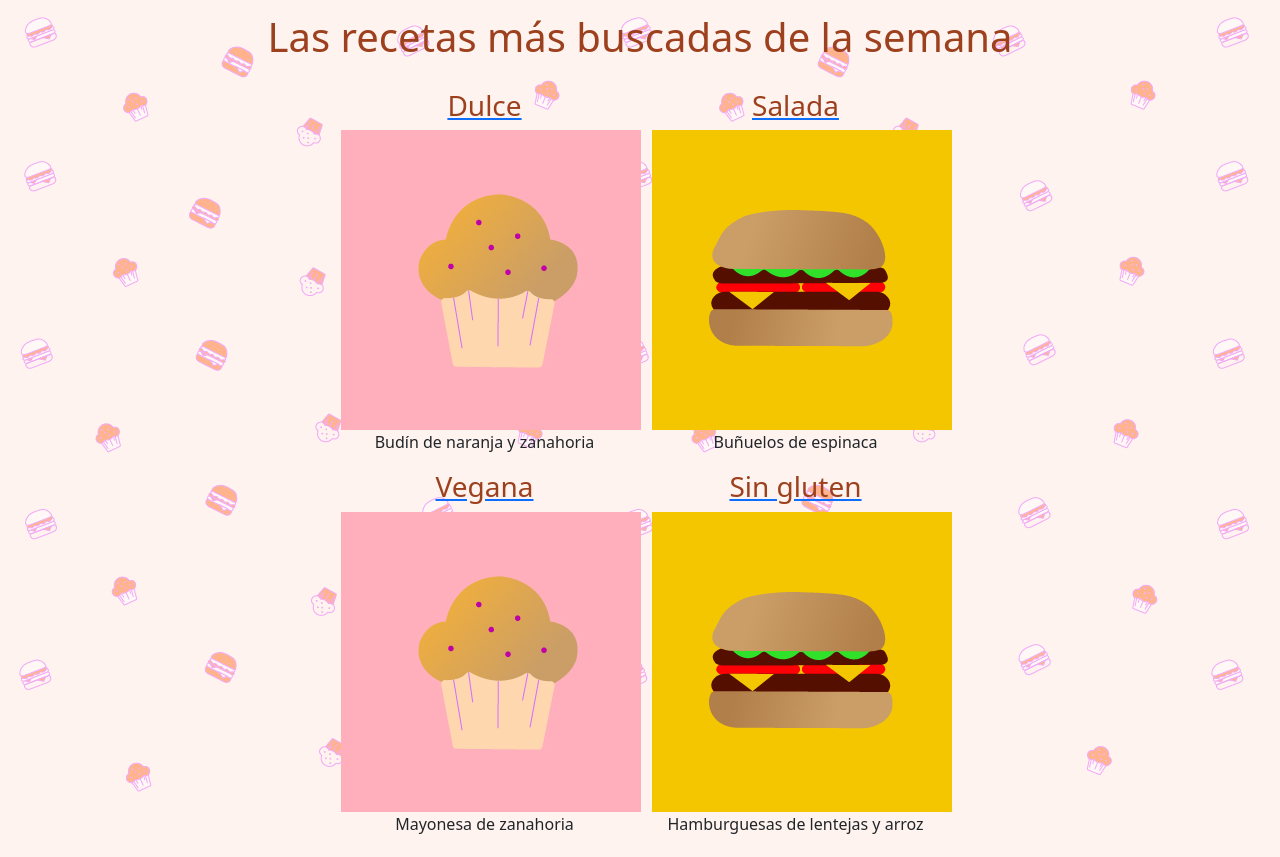
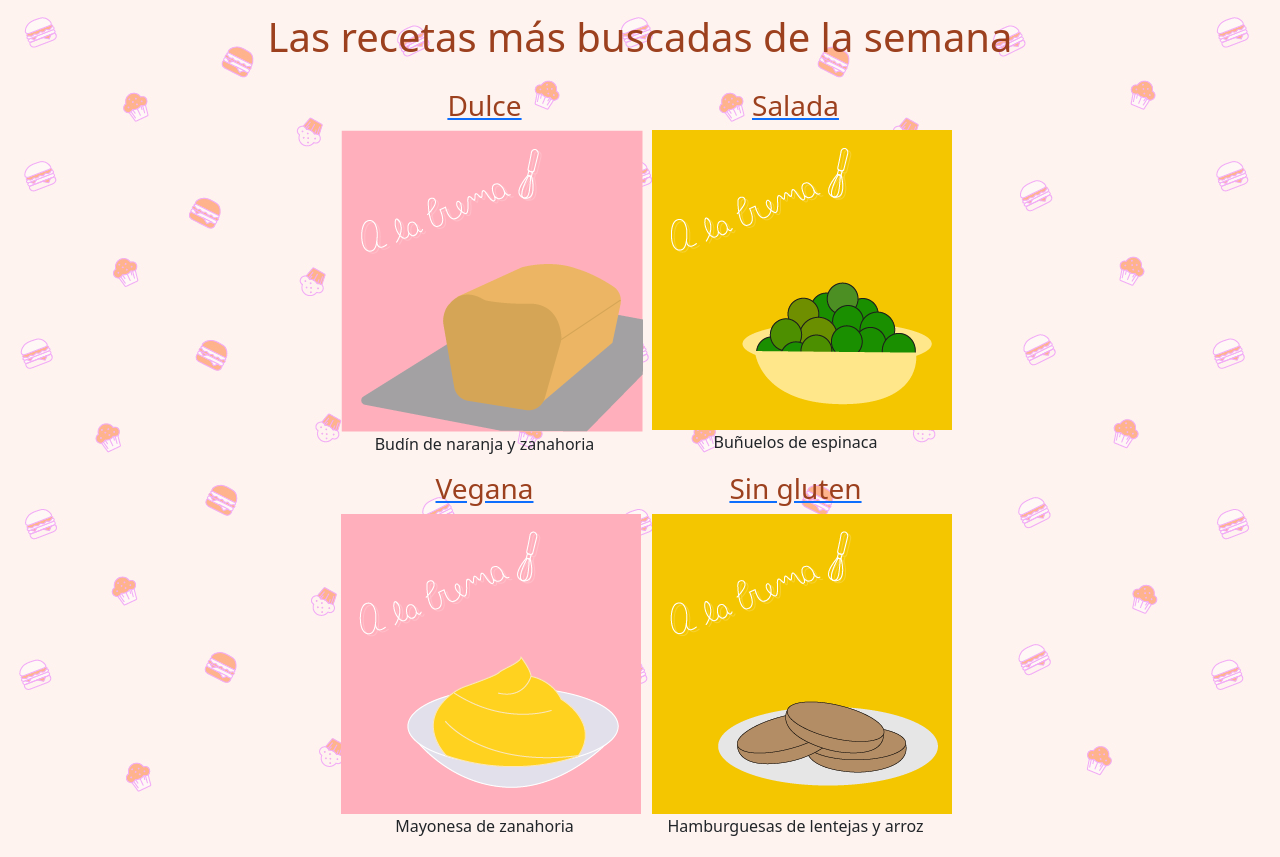
Before and after one commit to luborrovinsky/clase-coder, a website: page index.html in a window 1280 px wide. Shown: the part 757-1614 px from the top of the page. Drawn offline with nearby package versions, Linux system fonts and the light colour scheme.

Commit message:
agregado de imagenes

```diff
--- a/index.html
+++ b/index.html
@@ -104,22 +104,22 @@
 
             <div class="row justify-content-center text-center">
               <div class="col-md-3 col-sm-6 col-">
-                <a href="pages/dulces.html"> <h3>Dulce</h3><img src="img/cupcake-vector.jpg" alt="Budín de naranja y zanahoria"></a>
+                <a href="pages/dulces.html"> <h3>Dulce</h3><img src="img/budin.png" alt="Budín de naranja y zanahoria"></a>
                 <p>Budín de naranja y zanahoria</p>
               </div>
               <div class="col-md-3 col-sm-6">
-                <a href="pages/saladas.html"> <h3>Salada</h3><img src="img/hamburguesa-vector.jpg" alt="Buñuelos de espinaca"></a>
+                <a href="pages/saladas.html"> <h3>Salada</h3><img src="img/buñuelos.png" alt="Buñuelos de espinaca"></a>
                 <p>Buñuelos de espinaca</p>
               </div>
             </div>
 
             <div class="row justify-content-center text-center">
               <div class="col-md-3 col-sm-6">
-                <a href="pages/veganas.html"> <h3>Vegana</h3><img src="img/cupcake-vector.jpg" alt="Mayonesa de zanahoria"></a>
+                <a href="pages/veganas.html"> <h3>Vegana</h3><img src="img/mayonesa.png" alt="Mayonesa de zanahoria"></a>
                 <p>Mayonesa de zanahoria</p>
               </div>
               <div class="col-md-3 col-sm-6">
-                <a href="pages/singluten.html"> <h3>Sin gluten</h3> <img src="img/hamburguesa-vector.jpg" alt="Hamburguesas de lentejas y arroz"></a>
+                <a href="pages/singluten.html"> <h3>Sin gluten</h3> <img src="img/hamburguesas.png" alt="Hamburguesas de lentejas y arroz"></a>
                 <p>Hamburguesas de lentejas y arroz</p>
               </div>
             </div>
```
Also changed, not shown: img/budin.png (added), img/buñuelos.png (added), img/hamburguesas.png (added), img/mayonesa.png (added).
